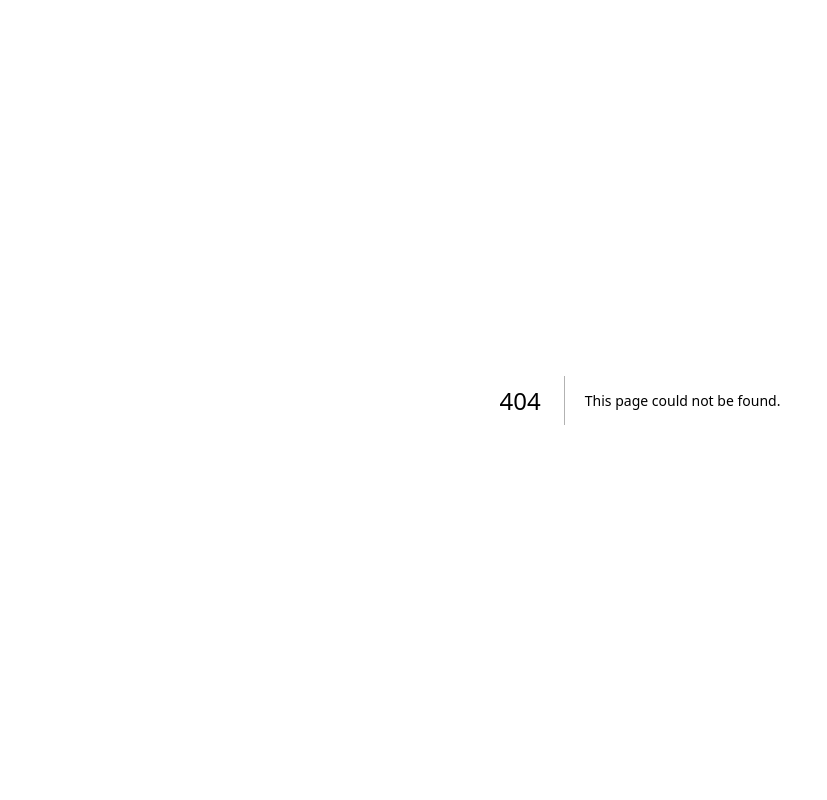
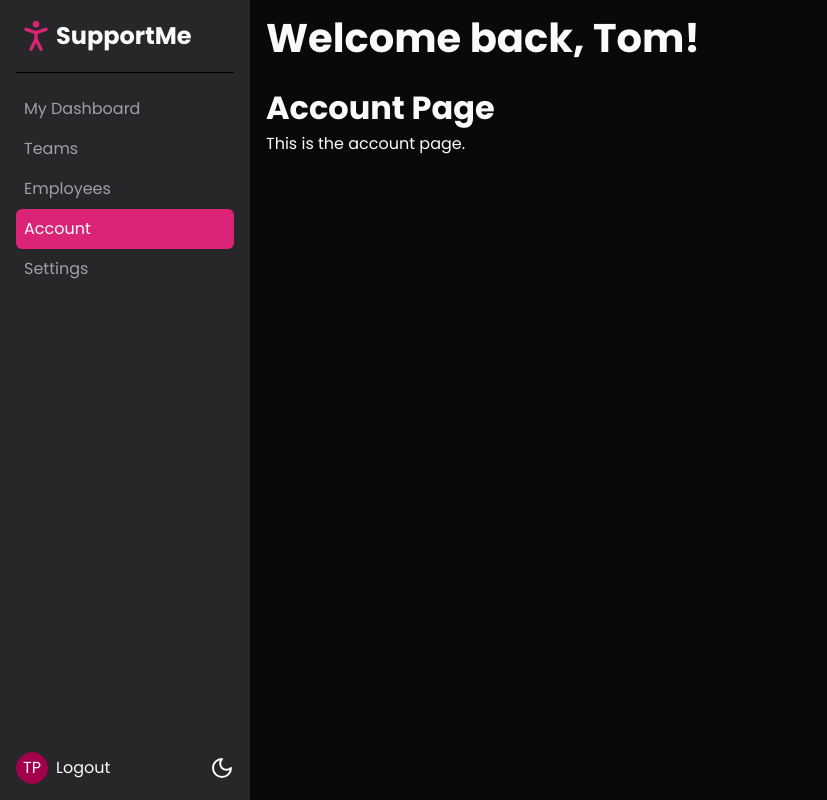
Before and after one commit to wongc138/250412-shadcn, a Next.js app: page /dashboard/account in a window 1280 px wide. Before the commit this address had no page. Shown: the whole page, without its empty margins (0-827 px from the left). Built offline with nearby package versions, Linux system fonts and the light colour scheme.

Commit message:
Other Pages

```diff
--- /dev/null
+++ b/app/dashboard/account/page.tsx
@@ -0,0 +1,8 @@
+export default function AccountPage() {
+    return (
+        <div>
+            <h2>Account Page</h2>
+            <p>This is the account page.</p>
+        </div>
+    );
+}
--- a/app/dashboard/components/main-menu.tsx
+++ b/app/dashboard/components/main-menu.tsx
@@ -6,19 +6,19 @@ import { LightDarkToggle } from "@/components/ui/light-dark-toggle";
 
 export default function MainMenu() {
   return (
-    <div className="bg-muted overflow-auto p-4 flex flex-col">
-      <div className="border-b dark:border-b-black border-b-zinc-300 pb-4">
+    <nav className="bg-muted overflow-auto p-4 flex flex-col">
+      <header className="border-b dark:border-b-black border-b-zinc-300 pb-4">
         <MenuTitle />
-      </div>
-      <div className="py-4 grow">
+      </header>
+      <ul className="py-4 grow">
         <MenuItem href="/dashboard">My Dashboard</MenuItem>
-        <MenuItem href="/teams">Teams</MenuItem>
-        <MenuItem href="/employees">Employees</MenuItem>
-        <MenuItem href="/account">Account</MenuItem>
-        <MenuItem href="/settings">Settings</MenuItem>
-      </div>
+        <MenuItem href="/dashboard/teams">Teams</MenuItem>
+        <MenuItem href="/dashboard/employees">Employees</MenuItem>
+        <MenuItem href="/dashboard/account">Account</MenuItem>
+        <MenuItem href="/dashboard/settings">Settings</MenuItem>
+      </ul>
       {/* Footer side */}
-      <div className="flex gap-2 items-center">
+      <footer className="flex gap-2 items-center">
         <Avatar>
           <AvatarFallback className="bg-pink-300 dark:bg-pink-800">
             TP
@@ -26,8 +26,8 @@ export default function MainMenu() {
         </Avatar>
         <Link href="/" className="hover:underline">Logout</Link>
         <LightDarkToggle className="ml-auto" />
-      </div>
-    </div >
+      </footer>
+    </nav >
   )
 
 
--- a/app/dashboard/components/menu-item.tsx
+++ b/app/dashboard/components/menu-item.tsx
@@ -14,10 +14,12 @@ export default function MenuItem({ children, href }: Props) {
   const isActive = pathname === href;
 
   return (
-    <Link className={cn(
-      "block p-2 hover:bg-white dark:hover:bg-zinc-700 rounded-md text-muted-foreground hover:text-foreground",
-      isActive &&
-      "bg-primary hover:bg-primary dark:bg-primary hover:text-primary-foreground text-primary-foreground"
-    )} href={href}>{children}</Link>
+    <li>
+      <Link className={cn(
+        "block p-2 hover:bg-white dark:hover:bg-zinc-700 rounded-md text-muted-foreground hover:text-foreground",
+        isActive &&
+        "bg-primary hover:bg-primary dark:bg-primary hover:text-primary-foreground text-primary-foreground"
+      )} href={href}>{children}</Link>
+    </li>
   )
 }
--- /dev/null
+++ b/app/dashboard/employees/page.tsx
@@ -0,0 +1,8 @@
+export default function EmployeesPage() {
+    return (
+        <div>
+            <h2>EmployeesPage</h2>
+
+        </div>
+    );
+}
--- /dev/null
+++ b/app/dashboard/settings/page.tsx
@@ -0,0 +1,8 @@
+export default function SettingsPage() {
+    return (
+        <div>
+            <h2>SettingsPage</h2>
+
+        </div>
+    );
+}
--- /dev/null
+++ b/app/dashboard/teams/page.tsx
@@ -0,0 +1,8 @@
+export default function TeamsPage() {
+    return (
+        <div>
+            <h2>TeamsPage</h2>
+
+        </div>
+    );
+}
```
